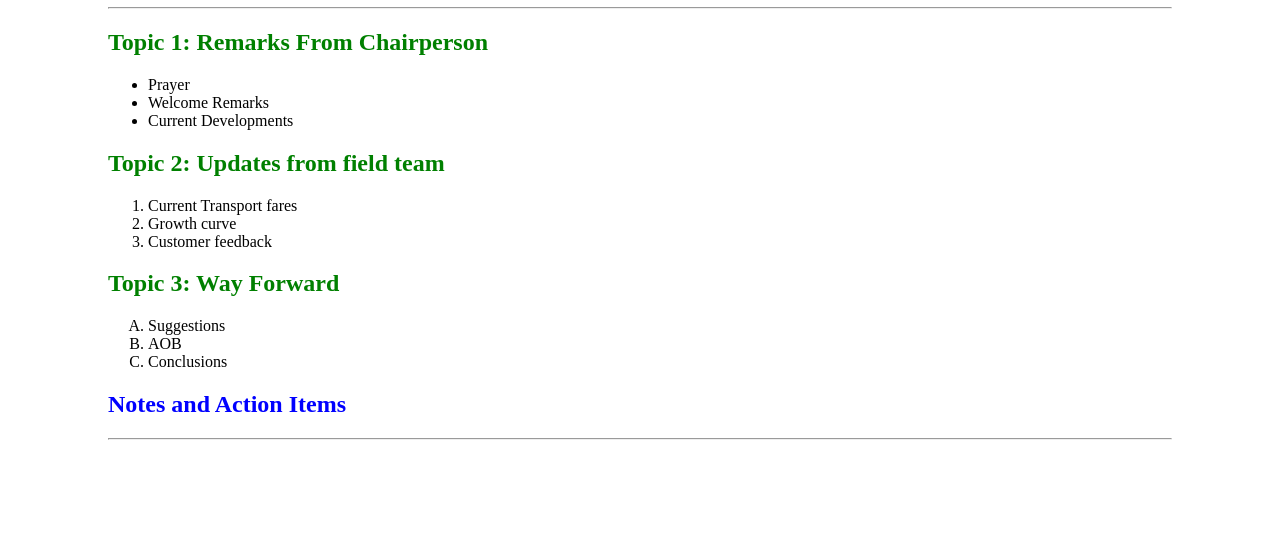
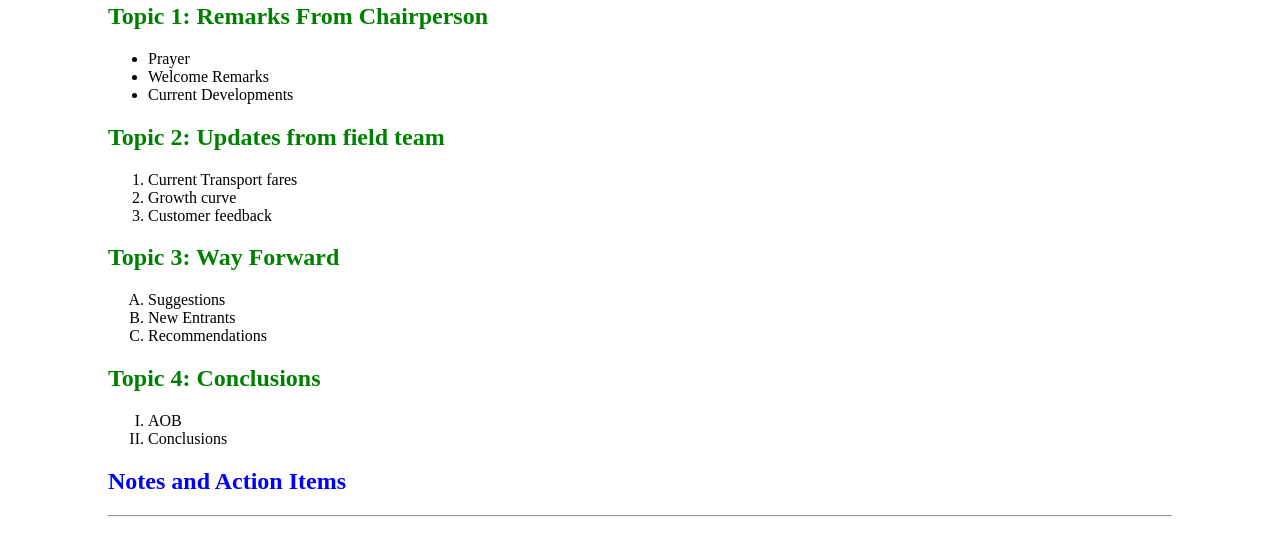
Before and after one commit to OrishabaFamious/meetingagenda, a plain HTML site: page index.html in a window 1280 px wide. Shown: the part 159-714 px from the top of the page. Drawn offline with Linux system fonts and the light colour scheme.

Commit message:
add changes

```diff
--- a/index.html
+++ b/index.html
@@ -1,4 +1,4 @@
-g<!DOCTYPE html>
+<!DOCTYPE html>
 <html lang="en">
   <head>
     <meta charset="UTF-8" />
@@ -53,6 +53,15 @@ g<!DOCTYPE html>
 
           <ol type="A">
             <li>Suggestions</li>
+            <li>New Entrants</li>
+            <li>Recommendations</li>
+          </ol>
+
+        </div>
+        <div class="main">
+          <h2 class="Topic">Topic 4: Conclusions</h2>
+
+          <ol type="I">
             <li>AOB</li>
             <li>Conclusions</li>
           </ol>
```
